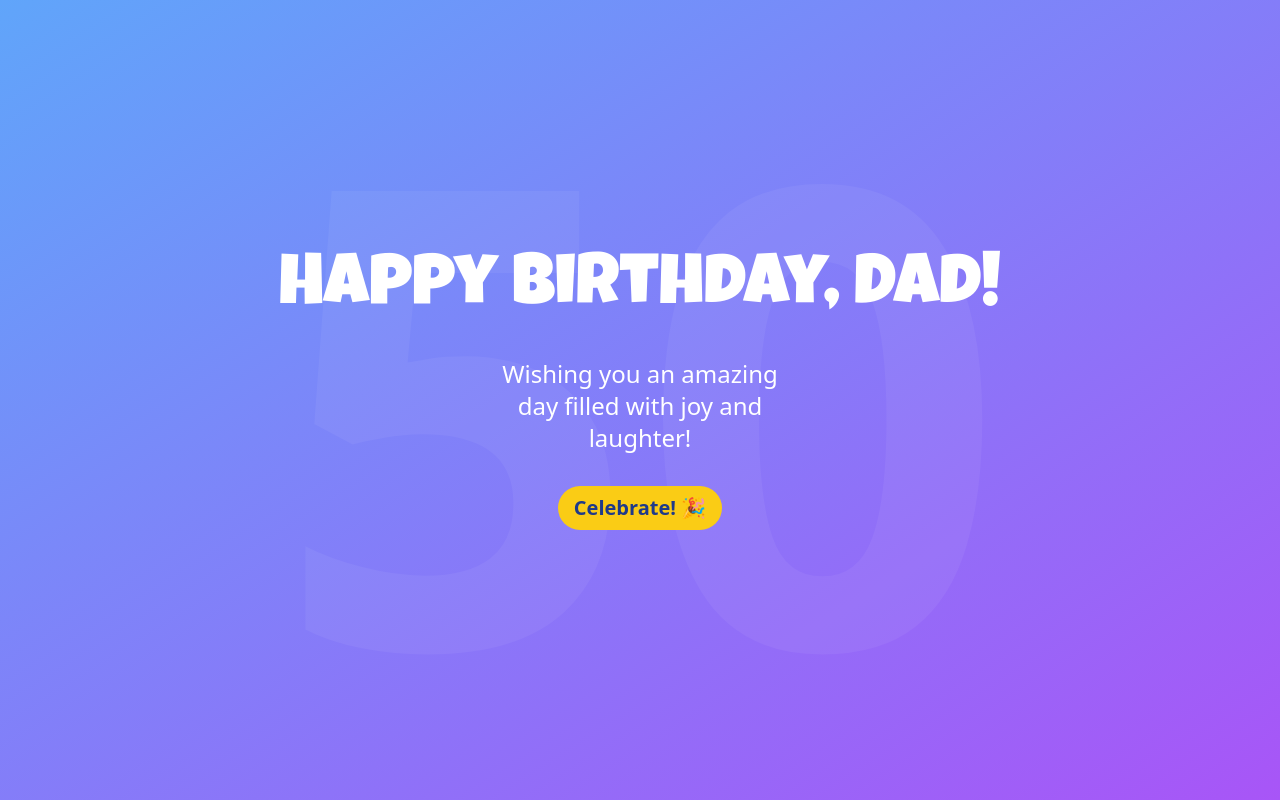
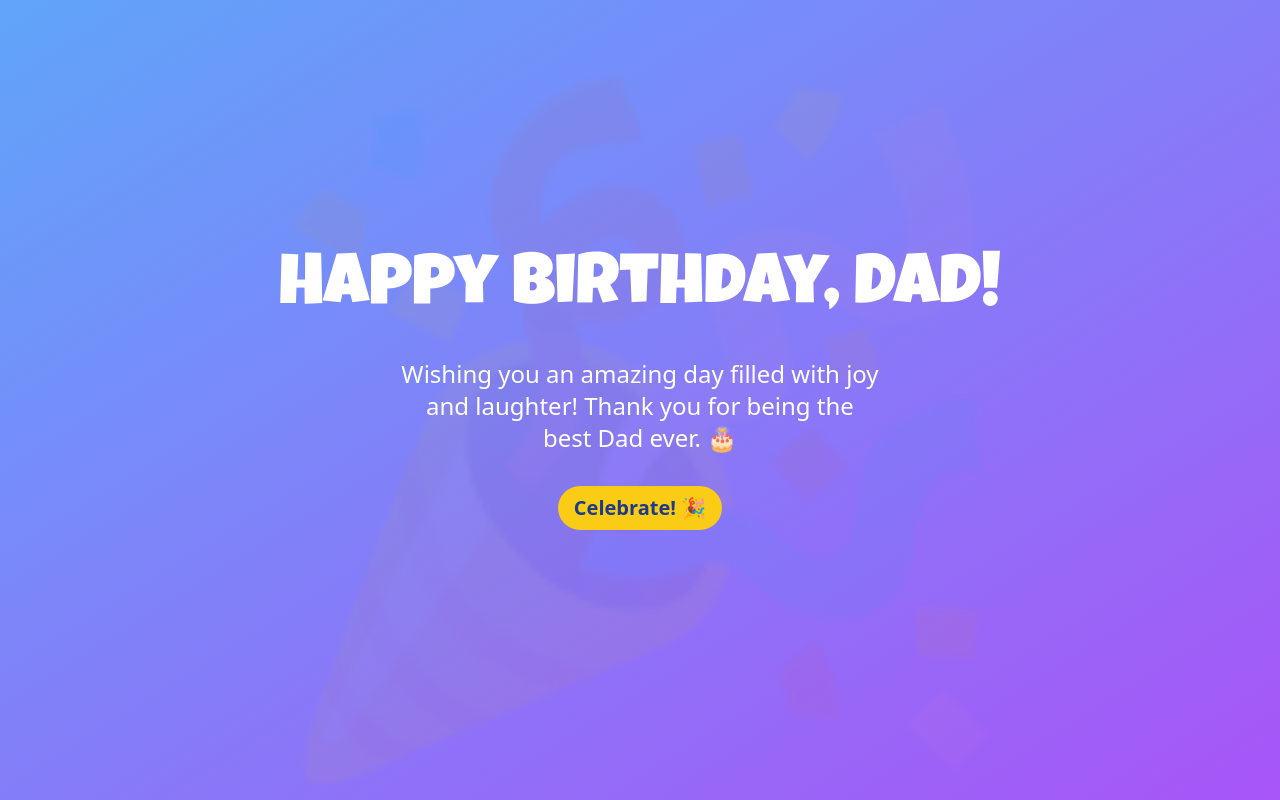
Before and after one commit to isakanderson-official/birthday_website, a plain HTML site: page index.html in a window 1280 px wide. Drawn offline with nearby package versions, Linux system fonts and the light colour scheme.

Commit message:
Change message and background text overlay

```diff
--- a/index.html
+++ b/index.html
@@ -45,7 +45,7 @@
   <div
     class="absolute flex items-center justify-center text-[80vh] font-black text-white/5 overflow-hidden"
   >
-    50
+    🎉
   </div>
   <body
     class="bg-gradient-to-br from-blue-400 to-purple-500 min-h-screen flex items-center justify-center relative overflow-hidden"
@@ -56,8 +56,9 @@
       >
         Happy Birthday, Dad!
       </h1>
-      <p class="text-2xl text-white mb-8 max-w-[20rem]">
-        Wishing you an amazing day filled with joy and laughter!
+      <p class="text-2xl text-white mb-8 max-w-[30rem]">
+        Wishing you an amazing day filled with joy and laughter! Thank you for
+        being the best Dad ever. 🎂
       </p>
       <button
         id="celebrate"
```
